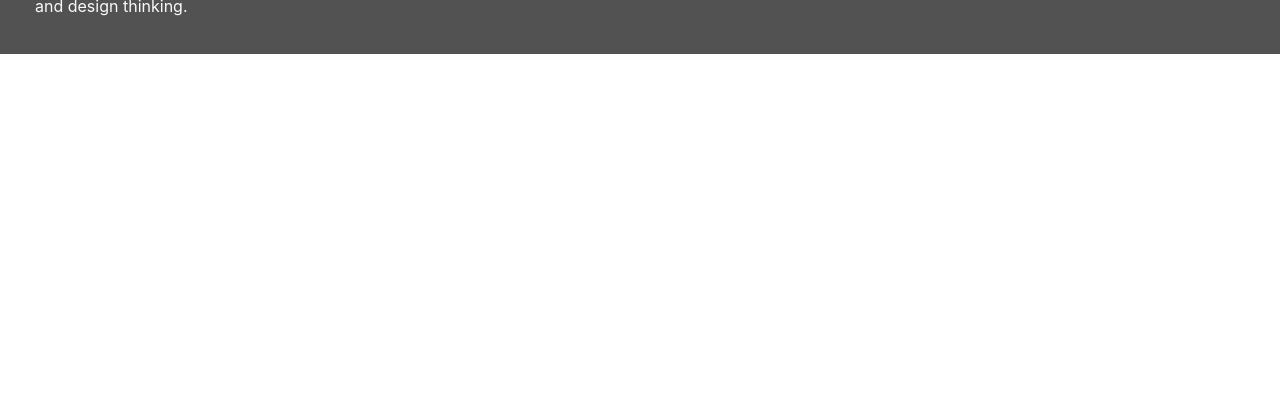
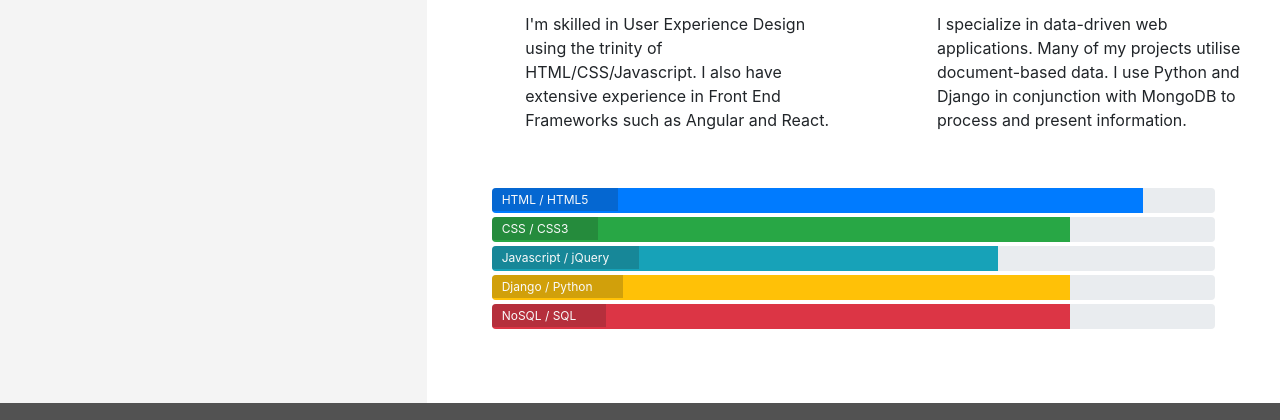
Before and after one commit to gbroder24/resume-project, a plain HTML site: page resume.html in a window 1280 px wide. Shown: the part 499-919 px from the top of the page. Before the commit the page ends 800 px from the top, so only its background shows below. Drawn offline with nearby package versions, Linux system fonts and the light colour scheme.

Commit message:
Add skills content and progress bars and style

```diff
--- a/assets/css/style.css
+++ b/assets/css/style.css
@@ -252,3 +252,23 @@ footer {
     position: relative;
     width: 60%;
 }
+
+/* Skills */
+.progress {
+    position: relative;
+    height: 25px;
+    margin-bottom: 4px;
+}
+
+.progress-type {
+    position: absolute;
+    left: 0px;
+    font-weight: 400;
+    padding: 3px 30px 2px 10px;
+    color: #fafafa;
+    background-color: rgba(25, 25, 25, 0.2);
+}
+
+.progress-section {
+    margin: 40px 20px;
+}
--- a/resume.html
+++ b/resume.html
@@ -52,8 +52,93 @@
             </div>
         </div>
     </header>
-    <section>
-
+    <section class="container-fluid">
+        <div class="row">
+            <div class="col-md-4 bg-color-personal-info section-column">
+                <div class="row">
+                    <div class="col-12">
+                        <h3 class="section-heading uppercase">Work History</h3>
+                    </div>
+                </div>
+            </div>
+            <div class="col-md-8 bg-color-three-reasons section-column">
+                <div class="row">
+                    <div class="col">
+                        <h3 class="section-heading uppercase">My Skills</h3>
+                    </div>
+                </div>
+                <div class="row">
+                    <div class="col-10 offset-1 offset-sm-0 col-sm-4 col-md-6">
+                        <div class="row">
+                            <div class="col-2">
+                                <i class="three-reasons-icon fa fa-tv" aria-hidden="true"></i>
+                            </div>
+                            <div class="col-10">
+                                <h4 class="three-reasons-heading uppercase">Front End</h4>
+                                <p>
+                                    I'm skilled in User Experience Design using the trinity of HTML/CSS/Javascript. I
+                                    also have extensive experience in Front End Frameworks such as Angular and React.
+                                </p>
+                            </div>
+                        </div>
+                    </div>
+                    <div class="col-10 offset-1 offset-sm-0 col-sm-4 col-md-6">
+                        <div class="row">
+                            <div class="col-2">
+                                <i class="three-reasons-icon fa fa-gears" aria-hidden="true"></i>
+                            </div>
+                            <div class="col-10">
+                                <h4 class="three-reasons-heading uppercase">Back End</h4>
+                                <p>
+                                    I specialize in data-driven web applications. Many of my projects utilise
+                                    document-based data. I use Python and Django in conjunction with MongoDB to process
+                                    and present information.
+                                </p>
+                            </div>
+                        </div>
+                    </div>
+                </div>
+                <div class="row progress-section">
+                    <div class="col">
+                        <div class="progress">
+                            <div class="progress-bar" role="progressbar" aria-valuenow="90" aria-valuemin="0"
+                                aria-valuemax="100" style="width: 90%;">
+                                <span class="sr-only">90% complete</span>
+                            </div>
+                            <span class="progress-type">HTML / HTML5</span>
+                        </div>
+                        <div class="progress">
+                            <div class="progress-bar bg-success" role="progressbar" aria-valuenow="80" aria-valuemin="0"
+                                aria-valuemax="100" style="width: 80%;">
+                                <span class="sr-only">80% complete</span>
+                            </div>
+                            <span class="progress-type">CSS / CSS3</span>
+                        </div>
+                        <div class="progress">
+                            <div class="progress-bar bg-info" role="progressbar" aria-valuenow="70" aria-valuemin="0"
+                                aria-valuemax="100" style="width: 70%;">
+                                <span class="sr-only">70% complete</span>
+                            </div>
+                            <span class="progress-type">Javascript / jQuery</span>
+                        </div>
+                        <div class="progress">
+                            <div class="progress-bar bg-warning" role="progressbar" aria-valuenow="80" aria-valuemin="0"
+                                aria-valuemax="100" style="width: 80%;">
+                                <span class="sr-only">80% complete</span>
+                            </div>
+                            <span class="progress-type">Django / Python</span>
+                        </div>
+                        <div class="progress">
+                            <div class="progress-bar bg-danger" role="progressbar" aria-valuenow="80" aria-valuemin="0"
+                                aria-valuemax="100" style="width: 80%;">
+                                <span class="sr-only">80% complete</span>
+                            </div>
+                            <span class="progress-type">NoSQL / SQL</span>
+                        </div>
+                    </div>
+                </div>
+            </div>
+        </div>
     </section>
     <footer class="container-fluid">
         <div id="footer-details" class="row">
```
Also changed, not shown: index.html (line endings or trailing spaces).
